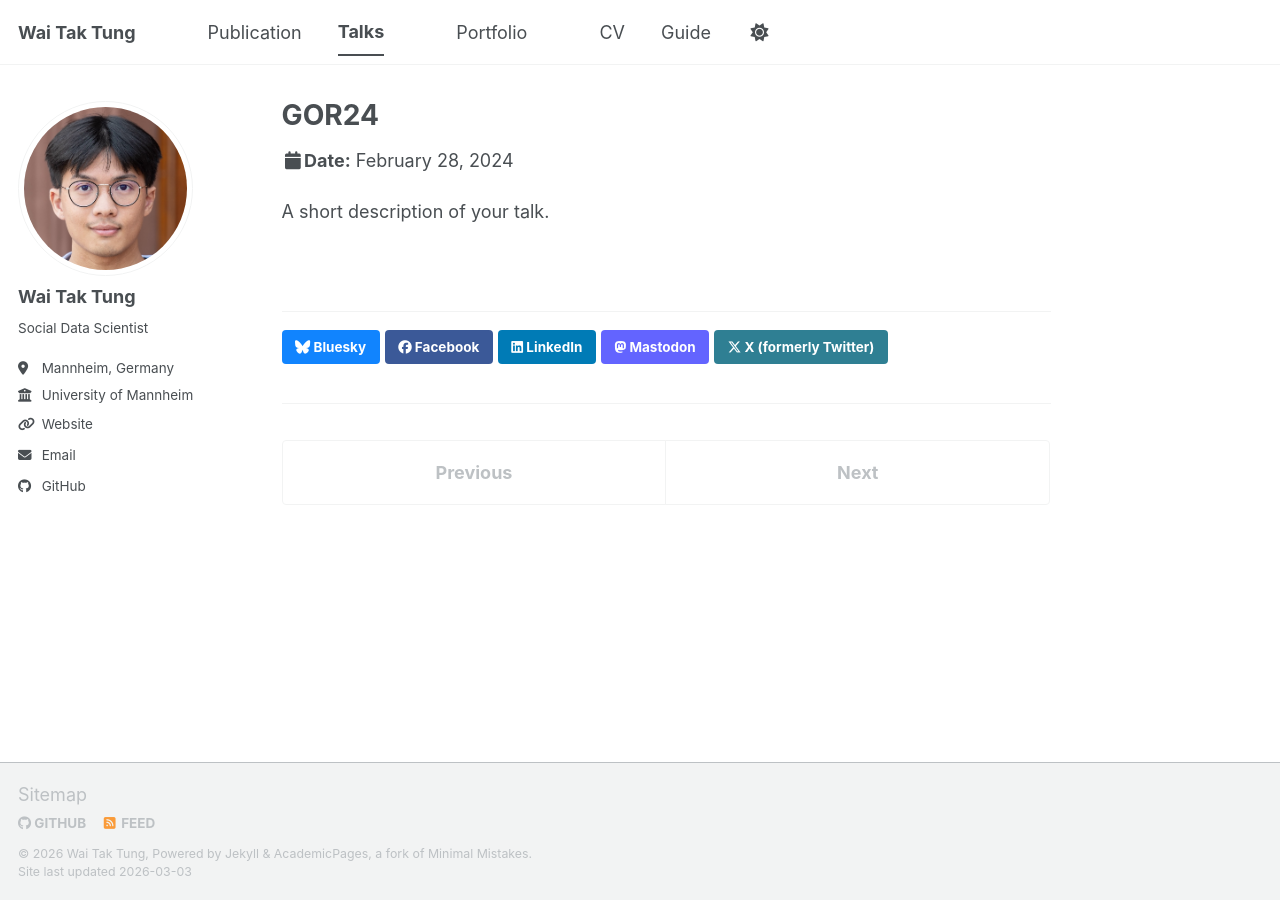
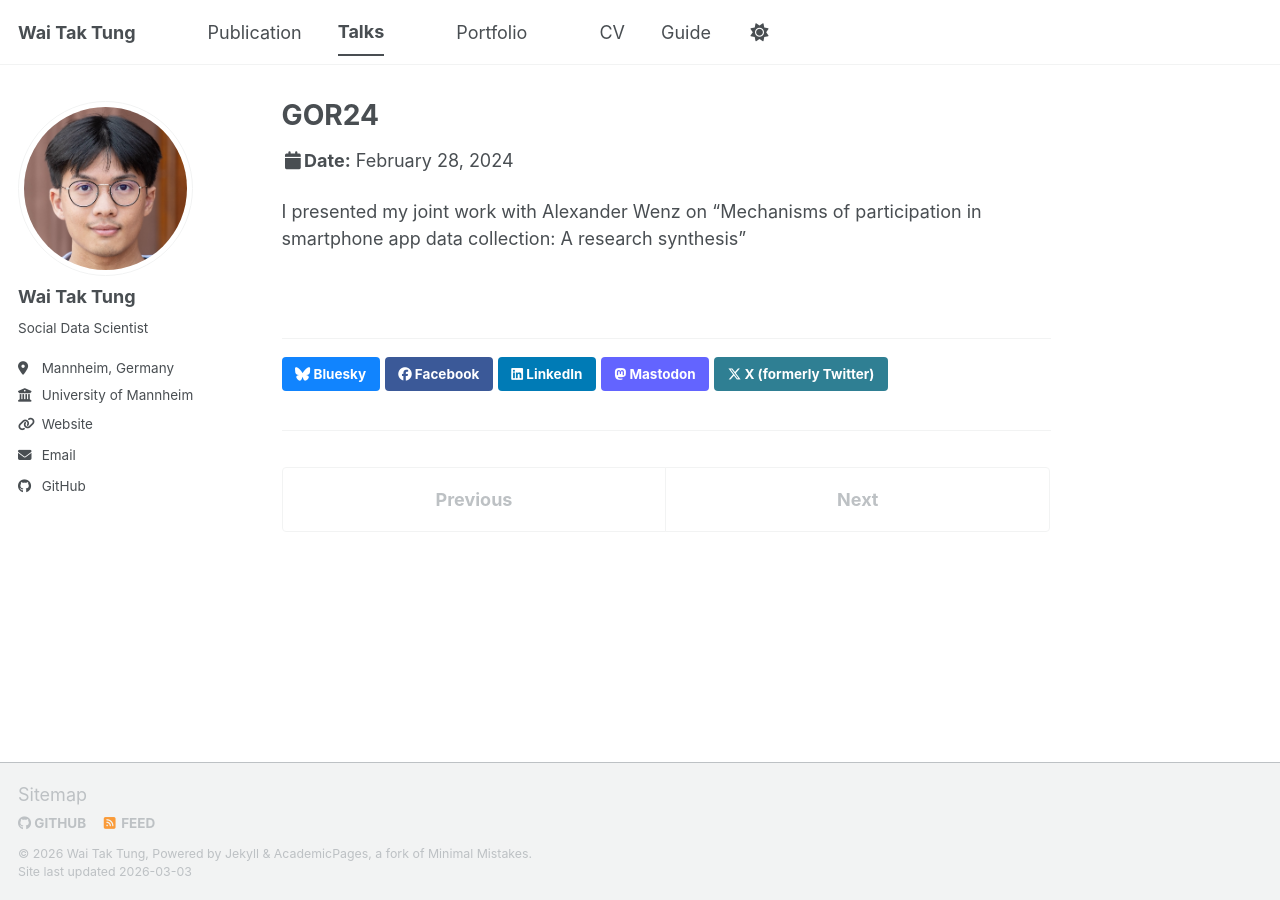
Before and after one commit to wttung/wttung.github.io, a Jekyll site: the page built from _talks/GOR24.md, in a window 1280 px wide. Built offline with Jekyll 4.4.1, drawn with Linux system fonts in a browser that asks for light colours; a script bundle is joined from its source files by our own code; library files that are not in the unit come from our copies.

Commit message:
Update GOR24.md

```diff
--- a/_talks/GOR24.md
+++ b/_talks/GOR24.md
@@ -8,4 +8,4 @@ date: 2024-02-28
 location: "Colonge, Germany"
 ---
 
-A short description of your talk.
+I presented my joint work with Alexander Wenz on "Mechanisms of participation in smartphone app data collection: A research synthesis"
```
